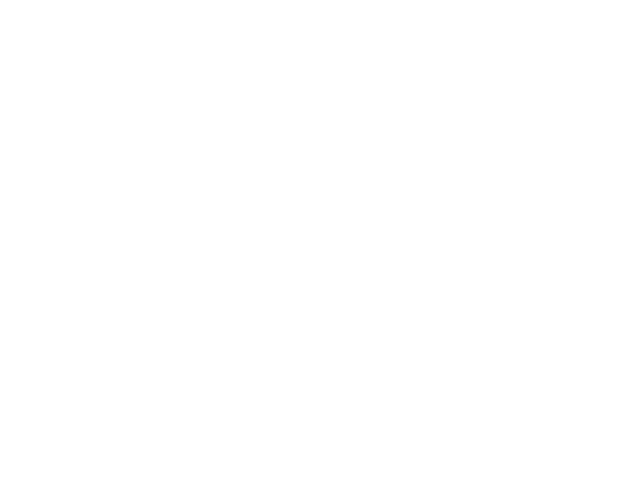
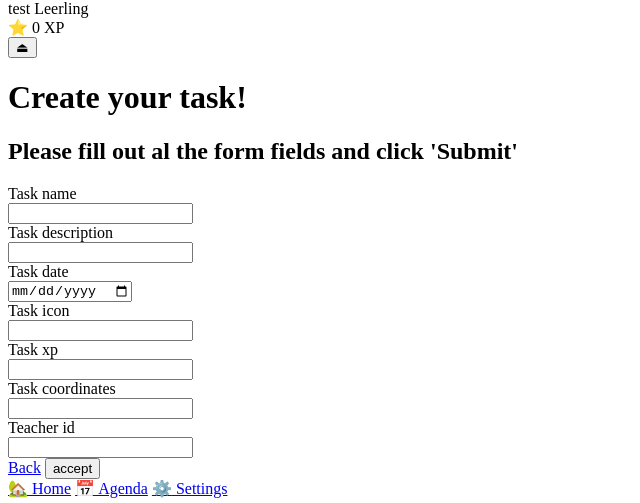
Before and after one commit to SebHoven/Groep7-Frontend-MEGAKNIGHT, a SvelteKit app: page /teacher/task in a window 1280 px wide. Before the commit this address had no page. Shown: the part 392-895 px from the top of the page, without its empty margins (0-640 px from the left). Before the commit the page ends 800 px from the top, so only its background shows below. Built offline with nearby package versions, Linux system fonts and the light colour scheme.

Commit message:
frontend create functionality

```diff
--- a/src/routes/teacher/home/+page.svelte
+++ b/src/routes/teacher/home/+page.svelte
@@ -2,6 +2,10 @@
   import Map from '$lib/components/Map.svelte';
 </script>
 
+<a href="/teacher/task" class="bg-green-500 hover:bg-green-700 text-white font-bold py-2 px-4 rounded float-right">
+  Create Task
+</a>
+
 <p class="text-2xl font-bold mb-4">Jouw Schoolplein</p>
 
 <Map title="Plaats hier jouw schoolplein!"/>
--- /dev/null
+++ b/src/routes/teacher/task/+page.svelte
@@ -0,0 +1,77 @@
+<script>
+    import { goto } from "$app/navigation";
+
+    const submitTask = async () => {
+        await postData(baseUrl + '/tasks', {
+            name: 'dikke test',
+            description: 'nee',
+            date: new Date(2025),
+            icon: 'leuk',
+            xp: 5,
+            coordinates: 25,
+            teacherId: 1
+        });
+        goto("/teacher/home");
+    };
+
+    const baseUrl='http://localhost:3012';
+    const postData = async (url, body) => {
+        try {
+            let response = await fetch(url, {
+                method: "POST",
+                mode: "cors",
+                headers: {
+                    "Content-Type": "application/json"
+                },
+                body: JSON.stringify(body)
+            });
+            let data = await response.json();
+            return data;
+        } catch (ex) {
+            console.error(ex);
+        }
+    };
+</script>
+
+<h1>Create your task!</h1>
+
+<h2 class="subtitle is-6 is-italic">
+    Please fill out al the form fields and click 'Submit'
+</h2>
+
+<form class="p-6 bg-green-100">
+    <label for="taskname">Task name</label> <br />
+    <input name="taskname" type="text" /> <br />
+
+    <label for="taskdescripton">Task description</label> <br />
+    <input name="taskdescription" type="text" /> <br />
+
+    <label for="taskdate">Task date</label> <br />
+    <input name="taskdate" type="date" /> <br />
+
+    <label for="taskicon">Task icon</label> <br />
+    <input name="taskicon" type="text" /> <br />
+
+    <label for="taskxp">Task xp</label> <br />
+    <input name="taskxp" type="number" /> <br />
+
+    <label for="taskcoordinates">Task coordinates</label> <br />
+    <input name="taskcoordinates" type="number" /> <br />
+
+    <label for="teacherid">Teacher id</label> <br />
+    <input name="teacherid" type="number" /> <br />
+</form>
+
+<a
+    href="/teacher/home"
+    class="bg-red-500 hover:bg-red-700 text-white font-bold py-2 px-4 rounded float-right m-6"
+>
+    Back
+</a>
+
+<button
+    on:click={() => submitTask()}
+    class="bg-green-500 hover:bg-green-700 text-white font-bold py-2 px-4 rounded float-right"
+>
+    accept
+</button>
```
Also changed, not shown: 1 other file (tests, documents, lock files or other folders).
